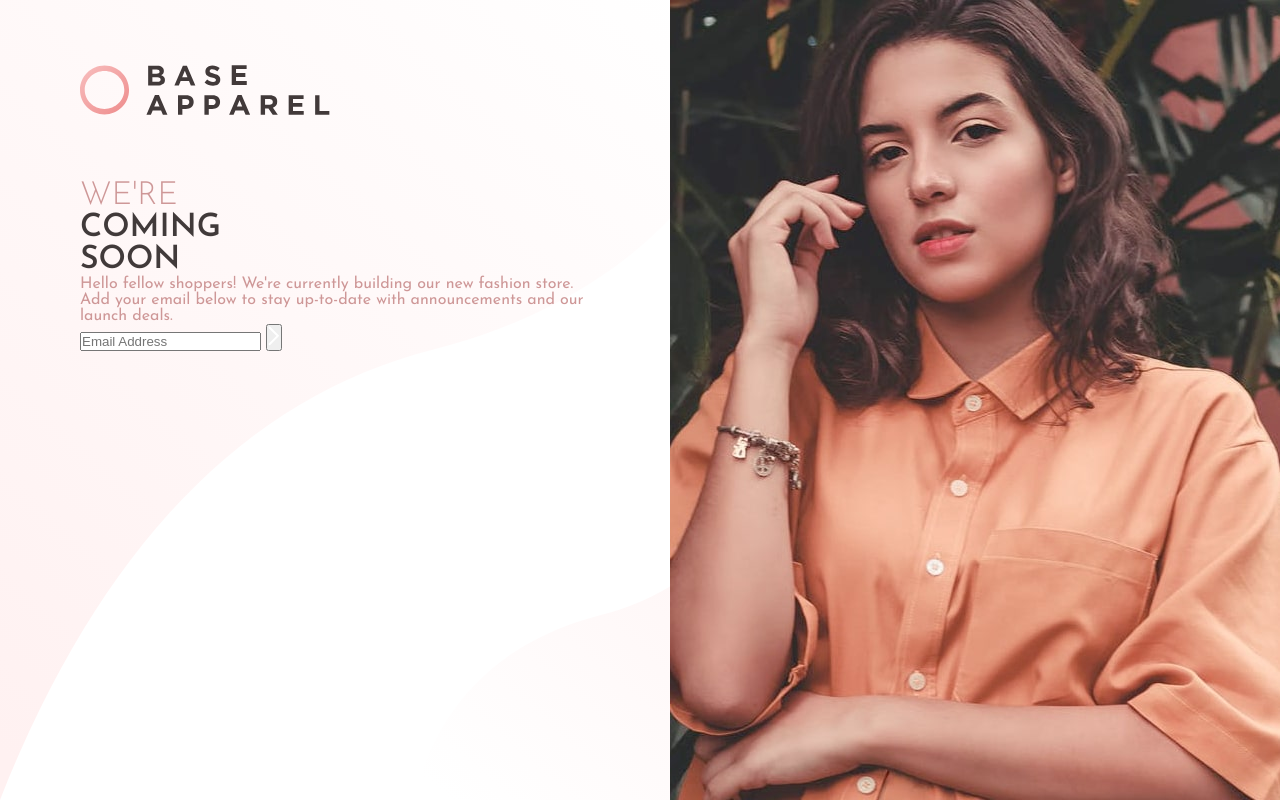
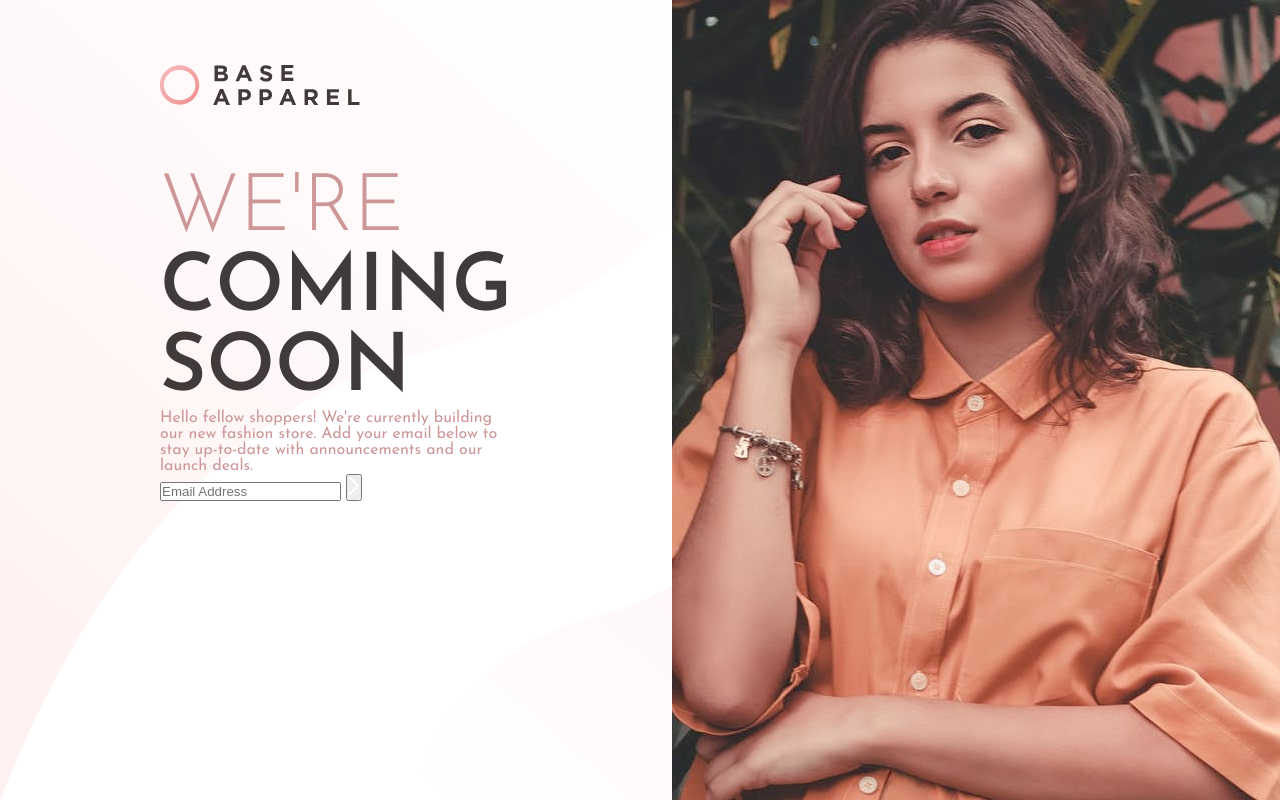
Before and after one commit to 987456987/base-apparel-coming-soon, a plain HTML site: page index.html in a window 1280 px wide. Drawn offline with Linux system fonts and the light colour scheme.

Commit message:
Background and font tweaks

```diff
--- a/style.css
+++ b/style.css
@@ -5,7 +5,7 @@
 }
 
 .logo {
-    width: 250px;
+    width: 200px;
     padding: 4em 0;
 }
 
@@ -19,7 +19,7 @@
 
 .main-container {
     display: flex;
-    background-image: url(images/bg-pattern-desktop.svg);
+
     font-family: 'Josefin Sans', sans-serif;
     color: hsl(0, 6%, 24%);
 }
@@ -27,12 +27,15 @@
 .content-container {
     display: flex;
     flex-direction: column;
-    margin: 0 5em;
+    padding: 0 10em;
+    background-image: url(images/bg-pattern-desktop.svg);
+    background-repeat: no-repeat;
+    background-size: cover;
 }
 
 .head {
     font-weight: 600;
-
+    font-size: 5em;
 }
 
 .head-accent {
```
